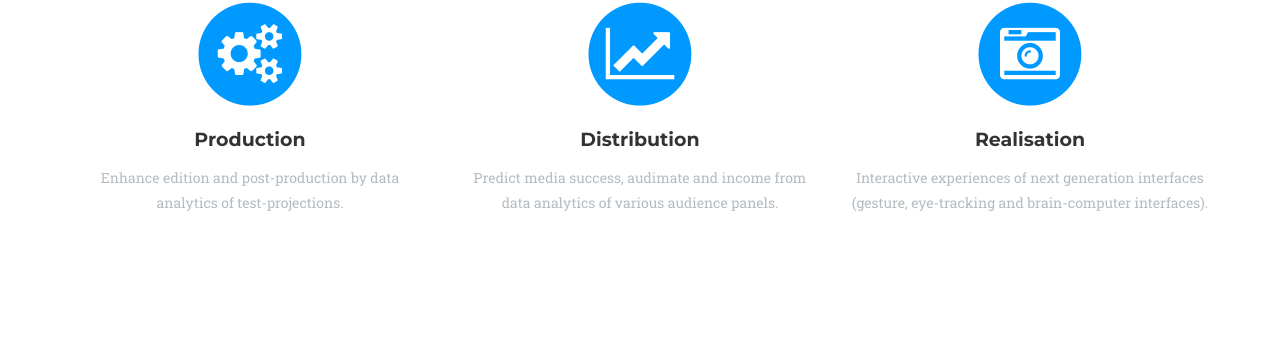
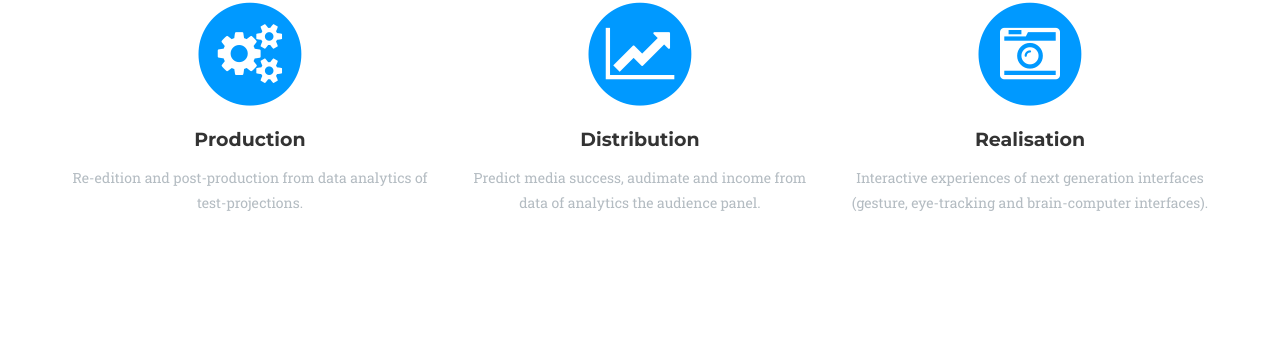
Before and after one commit to servelproject/servel-technologies.io, a Jekyll site: the page built from index.html, in a window 1280 px wide and 900 px high, scrolled down 978 px. Shown: the part 92-454 px from the top of the window. Built offline with Jekyll 4.4.1, drawn with Linux system fonts in a browser that asks for light colours; some web fonts are replaced.

Commit message:
some cleanup

```diff
--- a/_includes/services.html
+++ b/_includes/services.html
@@ -14,7 +14,7 @@
                         <i class="fa fa-cogs fa-stack-1x fa-inverse"></i>
                     </span>
                     <h4 class="service-heading">Production</h4>
-                    <p class="text-muted">Enhance edition and post-production by data analytics of test-projections.</p>
+                    <p class="text-muted">Re-edition and post-production from data analytics of test-projections.</p>
                 </div>
                 <div class="col-md-4">
                     <span class="fa-stack fa-4x">
@@ -22,7 +22,7 @@
                         <i class="fa fa-line-chart fa-stack-1x fa-inverse"></i>
                     </span>
                     <h4 class="service-heading">Distribution</h4>
-                    <p class="text-muted">Predict media success, audimate and income from data analytics of various audience panels.</p>
+                    <p class="text-muted">Predict media success, audimate and income from data of analytics the audience panel.</p>
                 </div>
                 <div class="col-md-4">
                     <span class="fa-stack fa-4x">
```
